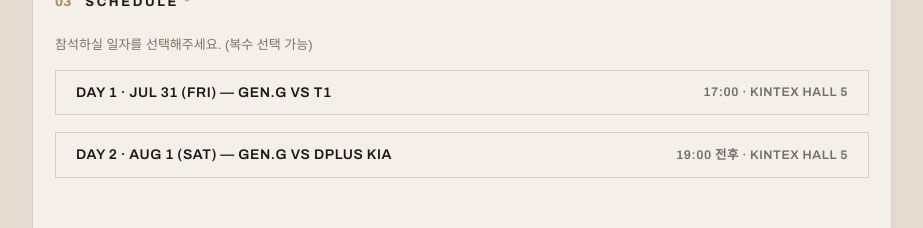
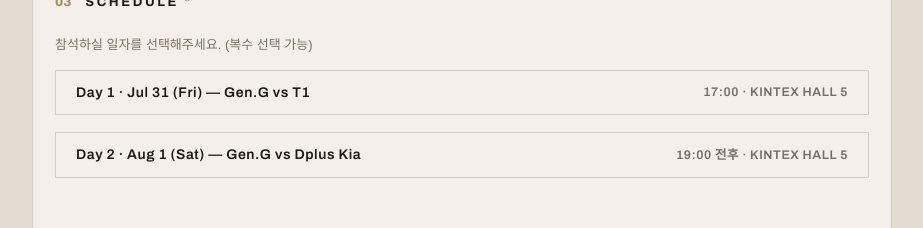
Before and after one commit to matcha-sugar/2026-geng-homestand, a plain HTML site: page index.html in a window 1280 px wide. Shown: the part 4113-4341 px from the top of the page, without its empty margins (178-1101 px from the left). Drawn offline with Linux system fonts and the light colour scheme; a web font is replaced by a local one.

Commit message:
Add files via upload

```diff
--- a/index.html
+++ b/index.html
@@ -118,7 +118,7 @@
 .pill input:checked+span{background:var(--ink);color:var(--gold);border-color:var(--ink)}
 .pill input:focus-visible+span{outline:2px solid var(--ink);outline-offset:2px}
 .att{display:flex;flex-direction:column;gap:10px}
-.att .pill span{display:flex;justify-content:space-between;gap:16px;align-items:center;font-size:14px}
+.att .pill span{display:flex;justify-content:space-between;gap:16px;align-items:center;font-size:14px;text-transform:none}
 .att .pill span small{opacity:.6;font-size:12.5px}
 
 /* ── CTA ── */
```
